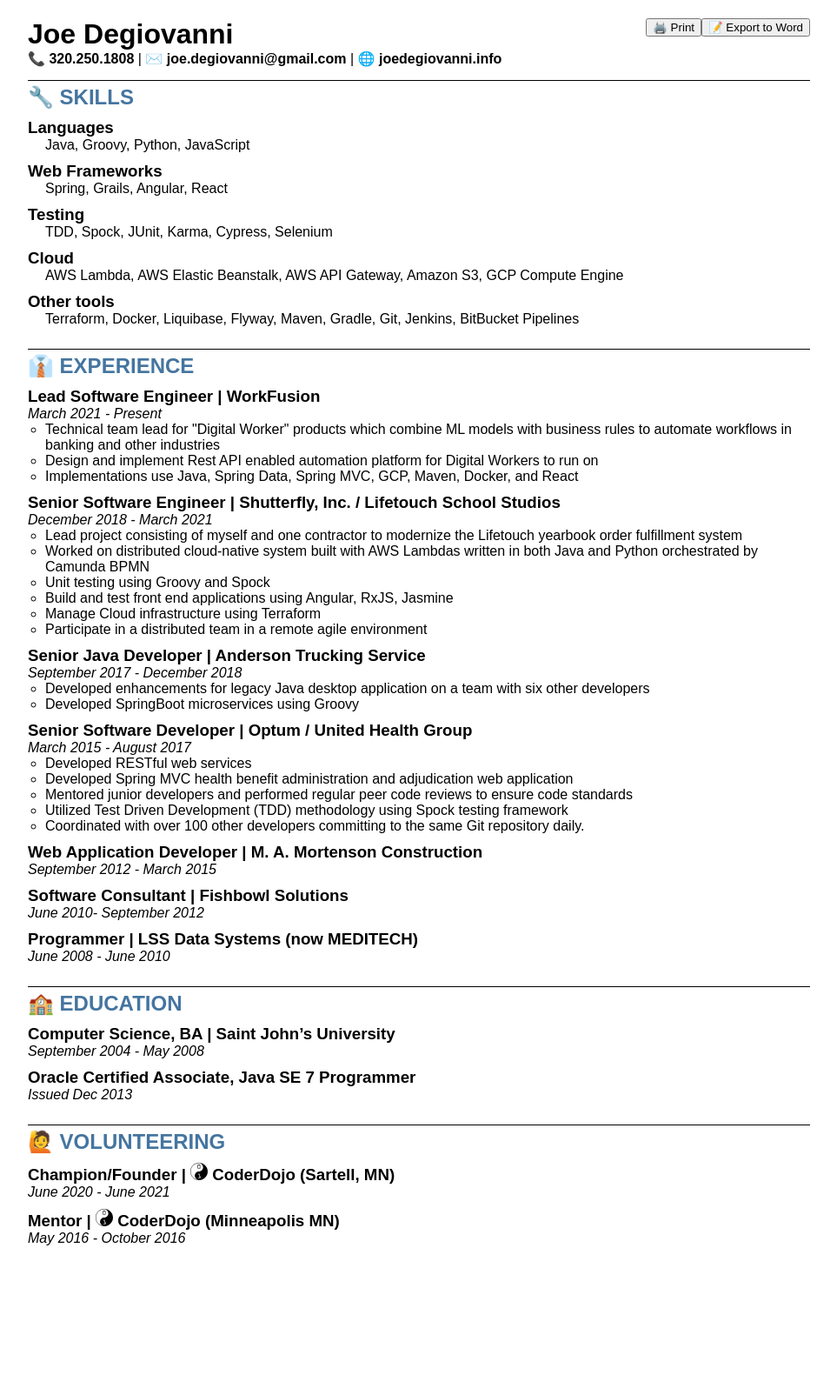
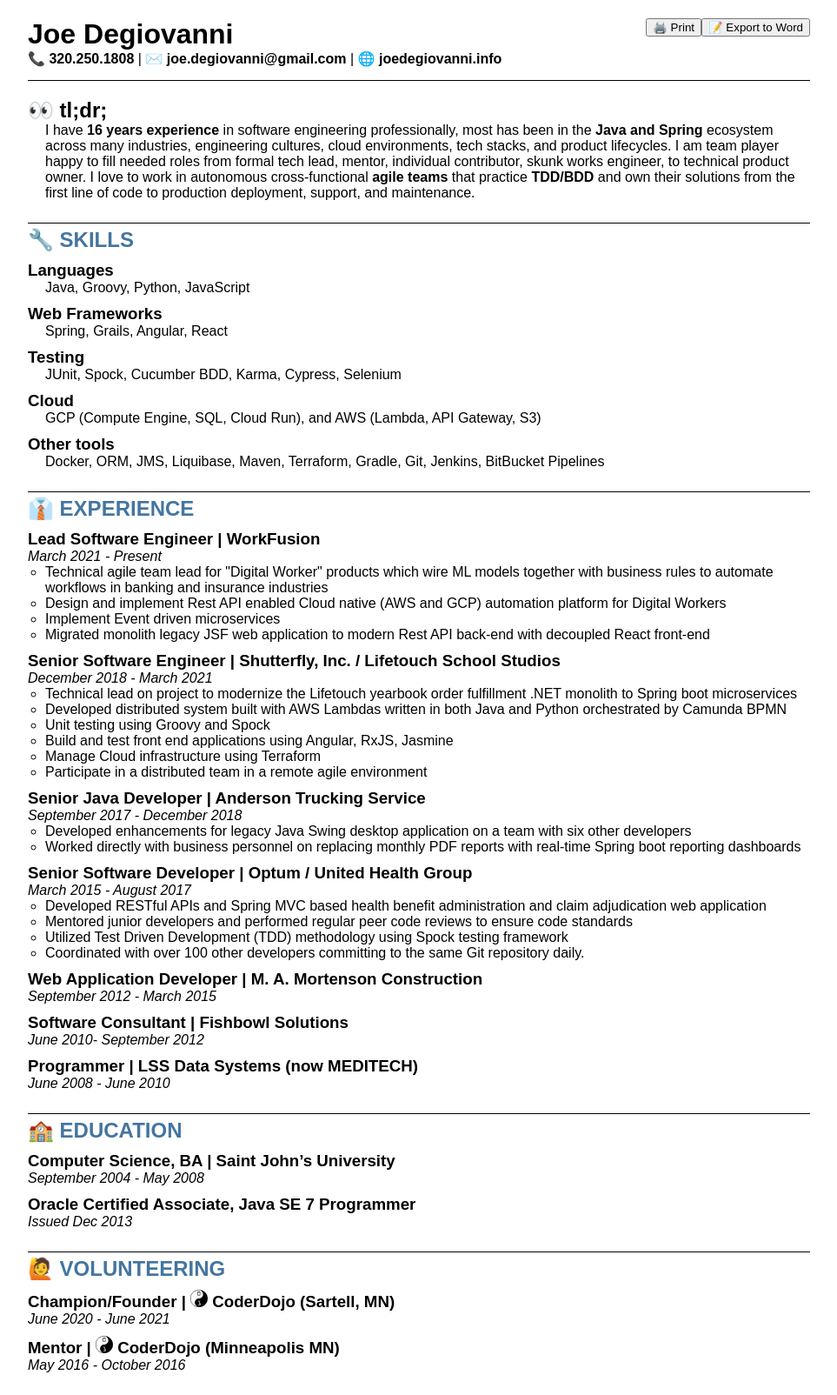
Before and after one commit to joe-degiovanni/joe-degiovanni.github.io, a Jekyll site: the page resume/index.html, which Jekyll copies as it is, in a window 1280 px wide. Shown: the whole page at 87% size, without its empty margins (158-1121 px from the left). Built offline with Jekyll 4.4.1, drawn with Linux system fonts in a browser that asks for light colours; before the commit the page ends 1458 px from its top, so only the background shows below that.

Commit message:
Added TL;DR; Section

```diff
--- a/resume/index.html
+++ b/resume/index.html
@@ -22,6 +22,18 @@
     </header>
 
     <section>
+        <h1>👀 tl;dr;</h1>
+        <p>
+            I have <b>16 years experience</b> in software engineering professionally, most has been in the <b>Java and Spring</b> ecosystem
+            across many industries, engineering cultures, cloud environments, tech stacks, and product lifecycles.
+
+            I am team player happy to fill needed roles from
+            formal tech lead, mentor, individual contributor, skunk works engineer, to technical product owner. I love to work
+            in autonomous cross-functional <b>agile teams</b> that practice <b>TDD/BDD</b> and own their solutions from the first line of code to production deployment, support, and maintenance.
+        </p>
+    </section>
+
+    <section>
         <h2>🔧 SKILLS</h2>
         <h3>Languages</h3>
         <p>Java, Groovy, Python, JavaScript</p>
@@ -30,13 +42,13 @@
         <p>Spring, Grails, Angular, React</p>
 
         <h3>Testing</h3>
-        <p>TDD, Spock, JUnit, Karma, Cypress, Selenium</p>
+        <p>JUnit, Spock, Cucumber BDD, Karma, Cypress, Selenium</p>
 
         <h3>Cloud</h3>
-        <p>AWS Lambda, AWS Elastic Beanstalk, AWS API Gateway, Amazon S3, GCP Compute Engine</p>
+        <p>GCP (Compute Engine, SQL, Cloud Run), and AWS (Lambda, API Gateway, S3)</p>
 
         <h3>Other tools</h3>
-        <p>Terraform, Docker, Liquibase, Flyway, Maven, Gradle, Git, Jenkins, BitBucket Pipelines</p>
+        <p>Docker, ORM, JMS, Liquibase, Maven, Terraform, Gradle, Git, Jenkins, BitBucket Pipelines</p>
     </section>
 
     <section>
@@ -45,16 +57,17 @@
         <h3>Lead Software Engineer | WorkFusion</h3>
         <i>March 2021 - Present</i>
         <ul>
-            <li>Technical team lead for "Digital Worker" products which combine ML models with business rules to automate workflows in banking and other industries</li>
-            <li>Design and implement Rest API enabled automation platform for Digital Workers to run on</li>
-            <li>Implementations use Java, Spring Data, Spring MVC, GCP, Maven, Docker, and React</li>
+            <li>Technical agile team lead for "Digital Worker" products which wire ML models together with business rules to automate workflows in banking and insurance industries</li>
+            <li>Design and implement Rest API enabled Cloud native (AWS and GCP) automation platform for Digital Workers</li>
+            <li>Implement Event driven microservices</li>
+            <li>Migrated monolith legacy JSF web application to modern Rest API back-end with decoupled React front-end</li>
         </ul>
 
         <h3>Senior Software Engineer | Shutterfly, Inc. / Lifetouch School Studios</h3>
         <i>December 2018 - March 2021</i>
         <ul>
-            <li>Lead project consisting of myself and one contractor to modernize the Lifetouch yearbook order fulfillment system</li>
-            <li>Worked on distributed cloud-native system built with AWS Lambdas written in both Java and Python orchestrated by Camunda BPMN</li>
+            <li>Technical lead on project to modernize the Lifetouch yearbook order fulfillment .NET monolith to Spring boot microservices</li>
+            <li>Developed distributed system built with AWS Lambdas written in both Java and Python orchestrated by Camunda BPMN</li>
             <li>Unit testing using Groovy and Spock</li>
             <li>Build and test front end applications using Angular, RxJS, Jasmine</li>
             <li>Manage Cloud infrastructure using Terraform</li>
@@ -64,15 +77,14 @@
         <h3>Senior Java Developer | Anderson Trucking Service</h3>
         <i>September 2017 - December 2018</i>
         <ul>
-            <li>Developed enhancements for legacy Java desktop application on a team with six other developers</li>
-            <li>Developed SpringBoot microservices using Groovy</li>
+            <li>Developed enhancements for legacy Java Swing desktop application on a team with six other developers</li>
+            <li>Worked directly with business personnel on replacing monthly PDF reports with real-time Spring boot reporting dashboards</li>
         </ul>
 
         <h3>Senior Software Developer | Optum / United Health Group</h3>
         <i>March 2015 - August 2017</i>
         <ul>
-            <li>Developed RESTful web services</li>
-            <li>Developed Spring MVC health benefit administration and adjudication web application</li>
+            <li>Developed RESTful APIs and Spring MVC based health benefit administration and claim adjudication web application</li>
             <li>Mentored junior developers and performed regular peer code reviews to ensure code standards</li>
             <li>Utilized Test Driven Development (TDD) methodology using Spock testing framework</li>
             <li>Coordinated with over 100 other developers committing to the same Git repository daily.</li>
```
